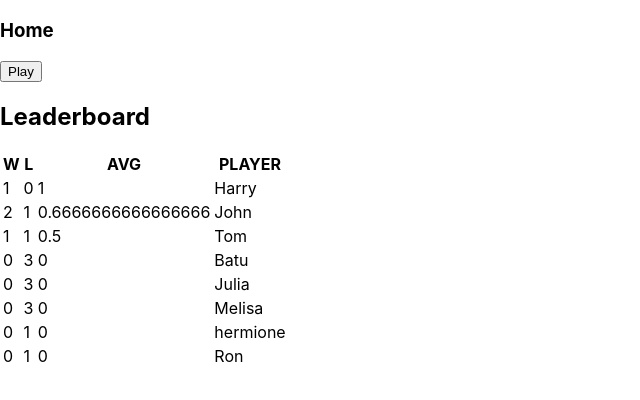
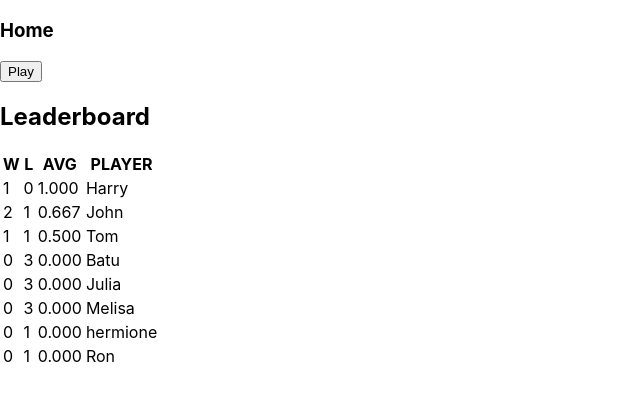
Before and after one commit to tsteelematc/tca-guillotine, a React (Create React App) app: page /#/ in a window 1280 px wide. Shown: the top 400 px of the page, without its empty margins (0-640 px from the left). Built offline with nearby package versions, Linux system fonts and the light colour scheme.

Commit message:
Rounding is easy ! ! !

```diff
--- a/src/Home.tsx
+++ b/src/Home.tsx
@@ -54,7 +54,7 @@ export const Home: FC<HomeProps> = ({ leaderboardData }) => {
                                             <tr>
                                                 <td>{ lbe.wins }</td>
                                                 <td>{ lbe.losses }</td>
-                                                <td>{ lbe.avg }</td>
+                                                <td>{ lbe.avg.toFixed(3) }</td>
                                                 <td>{ lbe.name }</td>
                                             </tr>
                                         ))
```
